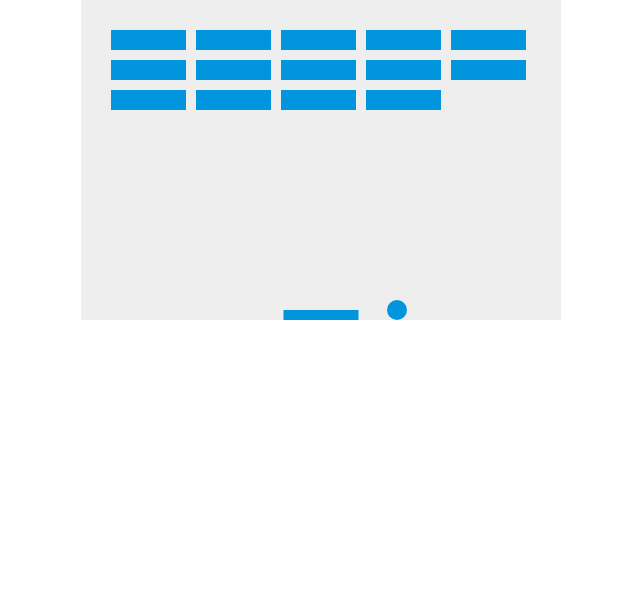
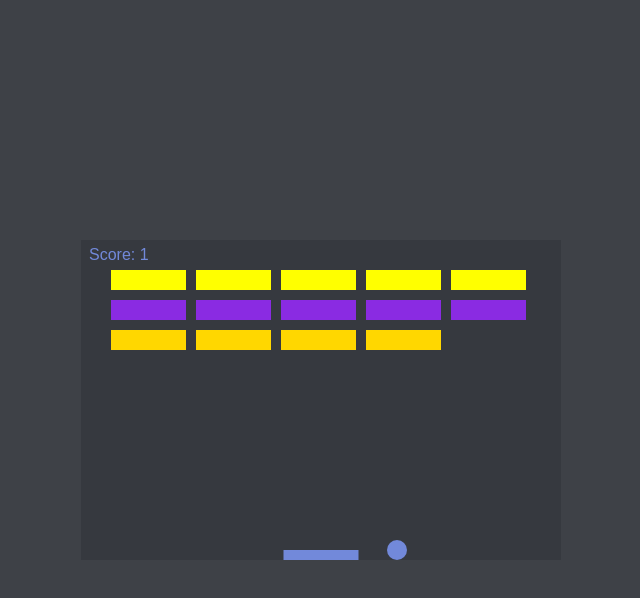
Before and after one commit to Elshad98/breakout-game, a website built with webpack: page public/index.html in a window 1280 px wide. Shown: the whole page, without its empty margins (319-959 px from the left). Built offline with nearby package versions, Linux system fonts and the light colour scheme.

Commit message:
Created dummy-data.js and lib.js files

```diff
--- a/src/constants.js
+++ b/src/constants.js
@@ -3,7 +3,7 @@ const InitialState = Object.freeze({
     FRAME_TIME: 10,
     PADDLE_HEIGHT: 10,
     PADDLE_WIDTH: 75,
-    COLOR: '#0095DD'
+    COLOR: '#7289da'
 });
 
 const Buttons = Object.freeze({
--- a/src/css/index.css
+++ b/src/css/index.css
@@ -5,12 +5,16 @@
 }
 
 body{
-    background: #fff;
+    background: #3E4147;
     color: #363940;
+    position: relative;
 }
 
 #myCanvas{
-    background: #eee;
+    background: #36393F;
     display: block;
-    margin: 0 auto;
+    position: fixed;
+    top: 50%;
+    left: 50%;
+    transform: translate(-50%, -50%);
 }
--- /dev/null
+++ b/src/dummy-data.js
@@ -0,0 +1,24 @@
+const colors = [
+    '#DC143C',
+    '#FF1493',
+    '#FF4500',
+    '#FFD700',
+    '#FF00FF',
+    '#9400D3',
+    '#00FF00',
+    '#00FFFF',
+    '#6A5ACD',
+    '#48D1CC',
+    '#6495ED',
+    '#1E90FF',
+    '#FFFF00',
+    '#EE82EE',
+    '#800080',
+    '#8A2BE2',
+    '#FFA500',
+    '#CD5C5C',
+    '#7FFF00',
+    '#008000',
+];
+
+export default colors;
--- a/src/index.js
+++ b/src/index.js
@@ -1,4 +1,6 @@
 import { InitialState, Buttons, Brick } from './constants';
+import colors from './dummy-data';
+import { getRandom } from './lib';
 
 import 'reset-css';
 import './css/index.css';
@@ -13,13 +15,17 @@ let dy = -2;
 let rightPressed = false;
 let leftPressed = false;
 let paddleX = (canvas.width - InitialState.PADDLE_WIDTH) / 2;
+let score = 0;
 let bricks = [];
+let arrColors = [];
+
+for(let i = 0; i < Brick.COLUMN_COUNT; i++)
+    arrColors[i] = colors[getRandom(colors)];
 
 for (let i = 0; i < Brick.COLUMN_COUNT; i++) {
     bricks[i] = [];
-    for (let j = 0; j < Brick.ROW_COUNT; j++) {
-        bricks[i][j] = { x: 0, y: 0, status: 1 };
-    }
+    for (let j = 0; j < Brick.ROW_COUNT; j++)
+        bricks[i][j] = { x: 0, y: 0, status: 1, color: arrColors[j] };
 }
 
 const keyDownHandler = function (evt) {
@@ -31,17 +37,18 @@ const keyDownHandler = function (evt) {
     }
 };
 
+
 const drawBricks = () => {
     for (let i = 0; i < Brick.COLUMN_COUNT; i++) {
         for (let j = 0; j < Brick.ROW_COUNT; j++) {
-            if (bricks[i][j].status == 1) {
+            if (bricks[i][j].status === 1) {
                 let brickX = (i * (Brick.WIDTH + Brick.PADDING)) + Brick.OFFSET_LEFT;
                 let brickY = (j * (Brick.HEIGHT + Brick.PADDING)) + Brick.OFFSET_TOP;
                 bricks[i][j].x = brickX;
                 bricks[i][j].y = brickY;
                 ctx.beginPath();
                 ctx.rect(brickX, brickY, Brick.WIDTH, Brick.HEIGHT);
-                ctx.fillStyle = InitialState.COLOR;
+                ctx.fillStyle = bricks[i][j].color;
                 ctx.fill();
                 ctx.closePath();
             }
@@ -62,12 +69,21 @@ const collisionDetection = () => {
     for (let i = 0; i < Brick.COLUMN_COUNT; i++) {
         for (let j = 0; j < Brick.ROW_COUNT; j++) {
             let b = bricks[i][j];
-            if (x > b.x && x < b.x + Brick.WIDTH && y > b.y && y < b.y + Brick.HEIGHT) {
-                dy = -dy;
-                b.status = 0;
+            if (b.status == 1) {
+                if (x > b.x && x < b.x + Brick.WIDTH && y > b.y && y < b.y + Brick.HEIGHT) {
+                    dy = -dy;
+                    b.status = 0;
+                    score++;
+                }
             }
         }
     }
+};
+
+const drawScore = () => {
+    ctx.font = '16px Arial';
+    ctx.fillStyle = InitialState.COLOR;
+    ctx.fillText(`Score: ${score}`, 8, 20);
 };
 
 const drawBall = () => {
@@ -91,8 +107,12 @@ const draw = () => {
     drawBricks();
     drawBall();
     drawPaddle();
+    drawScore();
     collisionDetection();
 
+    if (x + dx > canvas.width - InitialState.BALL_RADIUS || x + dx < InitialState.BALL_RADIUS) {
+        dx = -dx;
+    }
     if (y + dy < InitialState.BALL_RADIUS) {
         dy = -dy;
     }
@@ -104,12 +124,7 @@ const draw = () => {
             document.location.reload();
             clearInterval(interval);
         }
-
     }
-    if (x + dx > canvas.width - InitialState.BALL_RADIUS || x + dx < InitialState.BALL_RADIUS) {
-        dx = -dx;
-    }
-
     if (rightPressed && paddleX < canvas.width - InitialState.PADDLE_WIDTH) {
         paddleX += 7;
     }
--- /dev/null
+++ b/src/lib.js
@@ -0,0 +1,5 @@
+const getRandom  = (array) => {
+    return Math.floor(Math.random() * array.length);
+};
+
+export {getRandom};
```
